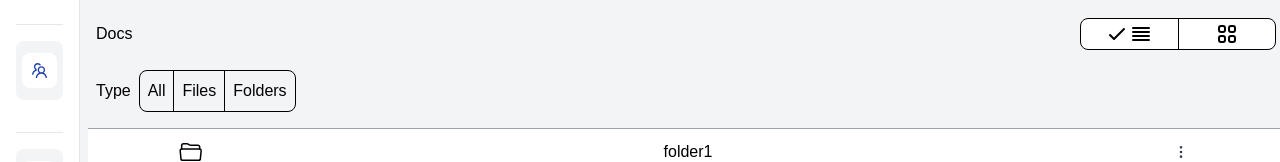
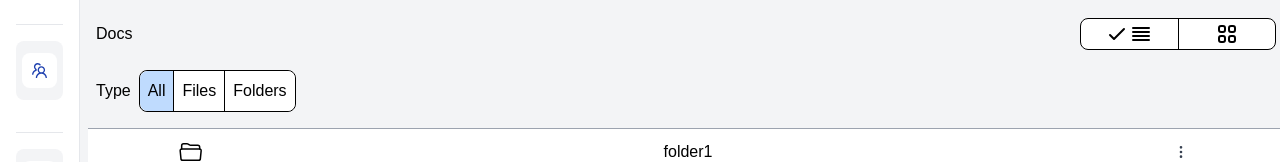
Before and after one commit to LMartin1998/BCorePlatform-Deploy, a Next.js app: page /docs in a window 1280 px wide. Shown: the part 278-440 px from the top of the page. Built offline with nearby package versions, Linux system fonts and the light colour scheme.

Commit message:
Filter by folder or files

```diff
--- a/src/app/(singlegrid)/docs/folder/[id]/page.jsx
+++ b/src/app/(singlegrid)/docs/folder/[id]/page.jsx
@@ -6,8 +6,13 @@ import { FilesContext } from "@/app/contexts/FilesContext";
 import { useContext } from "react";
 
 export default function Folder() {
-  const { updateChildrenFiles, filterChildren, searchChildren } =
-    useContext(FilesContext);
+  const {
+    updateChildrenFiles,
+    filterChildren,
+    searchChildren,
+    childrenType,
+    updateChildrenType,
+  } = useContext(FilesContext);
 
   return (
     <main className="bg-gray-100 min-h-screen">
@@ -17,6 +22,8 @@ export default function Folder() {
         filesList={filterChildren}
         updateFiles={updateChildrenFiles}
         searchPage={searchChildren}
+        type={childrenType}
+        updateType={updateChildrenType}
       ></ShowFiles>
     </main>
   );
--- a/src/app/(singlegrid)/docs/page.jsx
+++ b/src/app/(singlegrid)/docs/page.jsx
@@ -6,7 +6,8 @@ import { FilesContext } from "@/app/contexts/FilesContext";
 import ShowFiles from "@/app/components/files/ShowFiles";
 
 export default function Docs() {
-  const { updateMainFiles, filterMain, searchMain } = useContext(FilesContext);
+  const { updateMainFiles, filterMain, searchMain, mainType, updateMainType } =
+    useContext(FilesContext);
 
   return (
     <main className="bg-gray-100 min-h-screen">
@@ -17,6 +18,8 @@ export default function Docs() {
         filesList={filterMain}
         updateFiles={updateMainFiles}
         searchPage={searchMain}
+        type={mainType}
+        updateType={updateMainType}
       ></ShowFiles>
     </main>
   );
--- a/src/app/Components/files/FilterFiles.jsx
+++ b/src/app/Components/files/FilterFiles.jsx
@@ -1,30 +1,36 @@
 import { FilesContext } from "@/app/contexts/FilesContext";
 import { useContext } from "react";
 
-export default function FilterFiles() {
-  const { updateMainType } = useContext(FilesContext);
+export default function FilterFiles({ type, updateType }) {
+  // const { mainType, updateMainType } = useContext(FilesContext);
 
   return (
     <div className="flex m-1 p-1 w-1/6 items-center">
       <label className="p-2">Type</label>
-      <div className="flex justify-center items-center border border-black rounded-lg divide-x divide-black">
+      <div className="flex justify-center items-center border border-black rounded-lg divide-x divide-black bg-white">
         <button
-          className="flex justify-center items-center p-2 hover:cursor-pointer"
-          onClick={updateMainType}
+          className={`flex justify-center items-center p-2 rounded-l-lg hover:cursor-pointer ${
+            type == 0 ? "bg-blue-200" : "bg-white"
+          }`}
+          onClick={updateType}
           id="0"
         >
           All
         </button>
         <button
-          className="flex justify-center items-center p-2 hover:cursor-pointer"
-          onClick={updateMainType}
+          className={`flex justify-center items-center p-2 hover:cursor-pointer ${
+            type == 1 ? "bg-blue-200" : "bg-white"
+          }`}
+          onClick={updateType}
           id="1"
         >
           Files
         </button>
         <button
-          className="flex justify-center items-center p-2 hover:cursor-pointer"
-          onClick={updateMainType}
+          className={`flex justify-center items-center p-2 rounded-r-lg hover:cursor-pointer ${
+            type == 2 ? "bg-blue-200" : "bg-white"
+          }`}
+          onClick={updateType}
           id="2"
         >
           Folders
--- a/src/app/Components/files/ShowFiles.jsx
+++ b/src/app/Components/files/ShowFiles.jsx
@@ -7,7 +7,13 @@ import DesignFiles from "./DesignFiles";
 import { FilesContext } from "@/app/contexts/FilesContext";
 import FilterFiles from "./FilterFiles";
 
-export default function ShowFiles({ filesList, updateFiles, searchPage }) {
+export default function ShowFiles({
+  filesList,
+  updateFiles,
+  searchPage,
+  type,
+  updateType,
+}) {
   const { design } = useContext(FilesContext);
 
   const [open, setOpen] = useState(-1);
@@ -85,7 +91,7 @@ export default function ShowFiles({ filesList, updateFiles, searchPage }) {
         <BreadcrumFiles></BreadcrumFiles>
         <DesignFiles></DesignFiles>
       </div>
-      <FilterFiles></FilterFiles>
+      <FilterFiles type={type} updateType={updateType}></FilterFiles>
       <div
         className={`w-full h-full m-1 p-1 ${
           design == 1 ? "grid grid-cols-4 gap-x-1 gap-y-7" : "flex flex-col"
--- a/src/app/Contexts/FilesContext.jsx
+++ b/src/app/Contexts/FilesContext.jsx
@@ -56,7 +56,6 @@ function FilesProvider({ children }) {
     const newId = Number(e.currentTarget.id);
     setChildrenId(newId);
   };
-
   const [childrenFiles, setChildrenFiles] = useState([]);
   const [filterChildren, setFilterChildren] = useState(childrenFiles);
   const searchChildren = (e) => {
@@ -66,6 +65,30 @@ function FilesProvider({ children }) {
       file.fileName.toLowerCase().includes(filterValue.toLowerCase())
     );
     setFilterChildren(filteredList);
+  };
+  const [childrenType, setChildrenType] = useState(0);
+  const updateChildrenType = (e) => {
+    e.stopPropagation();
+    const extensions = ["pdf", "png", "jpeg", "jpg"];
+    setChildrenType(e.currentTarget.id);
+    if (e.currentTarget.id == 0) {
+      setFilterChildren(childrenFiles);
+    } else if (e.currentTarget.id == 1) {
+      const filteredList = childrenFiles.filter((file) =>
+        extensions.some((ex) =>
+          file.fileName.toLowerCase().endsWith(ex.toLowerCase())
+        )
+      );
+      setFilterChildren(filteredList);
+    } else if (e.currentTarget.id == 2) {
+      const filteredList = childrenFiles.filter(
+        (file) =>
+          !extensions.some((ex) =>
+            file.fileName.toLowerCase().endsWith(ex.toLowerCase())
+          )
+      );
+      setFilterChildren(filteredList);
+    }
   };
 
   const [folderPath, setFolderPath] = useState([
@@ -146,7 +169,10 @@ function FilesProvider({ children }) {
         searchChildren,
         design,
         updateDesign,
+        mainType,
         updateMainType,
+        childrenType,
+        updateChildrenType,
       }}
     >
       {children}
```
